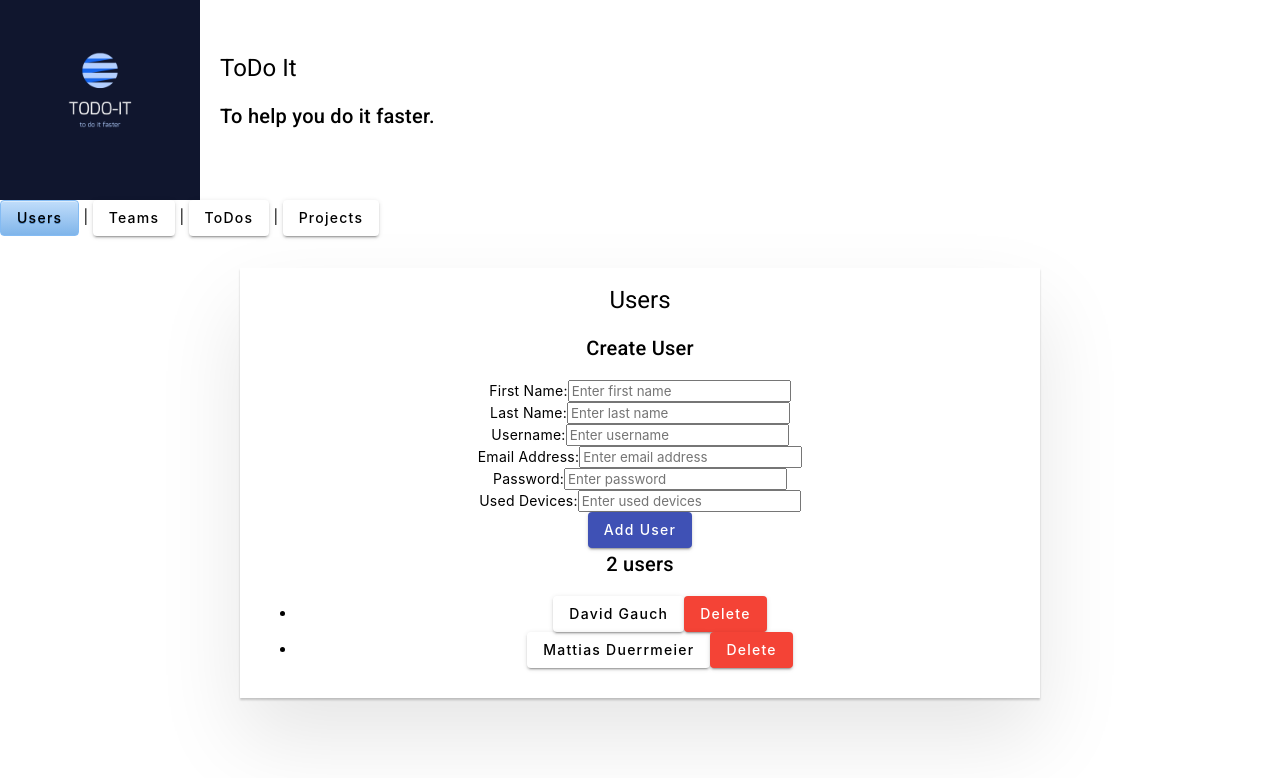
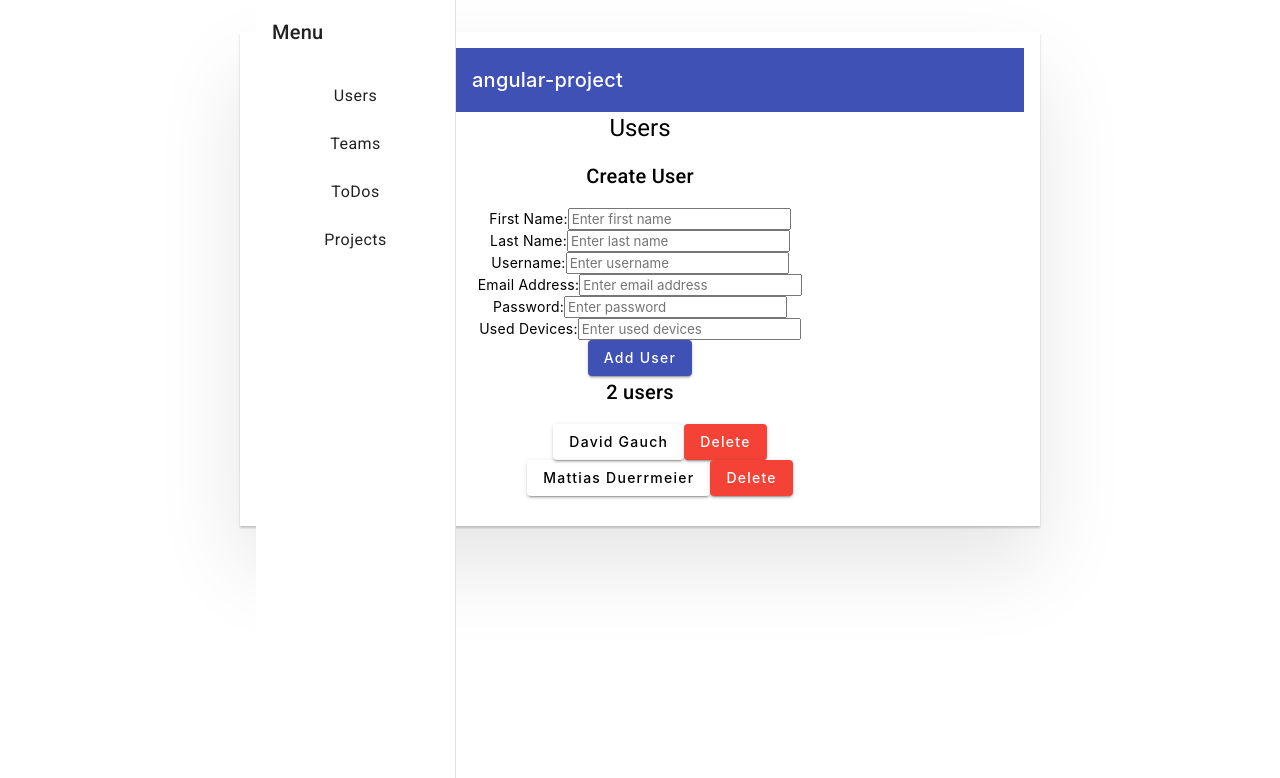
Before and after one commit to unifr-digits/todo-it, an Angular app in the folder angular-project/: page /app-user in a window 1280 px wide. Shown: the top 778 px of the page. Built offline with nearby package versions, Linux system fonts and the light colour scheme.

Commit message:
Add side navbar.

```diff
--- a/angular-project/src/app/app.component.html
+++ b/angular-project/src/app/app.component.html
@@ -1,3 +1,5 @@
+<!--
+TODO: We need to put this somewhere
 <div class="header">
   <img class="logo" src="assets/logo.png" alt="ToDo It logo" width="200" height="200" />
   <div>
@@ -5,25 +7,9 @@
     <h2>To help you do it faster.</h2>
   </div>
 </div>
-
-<nav class="navigation">
-  <button mat-raised-button routerLink="/app-user" routerLinkActive="activebutton" ariaCurrentWhenActive="page">
-    Users
-  </button>
-  |
-  <button mat-raised-button routerLink="/app-team" routerLinkActive="activebutton" ariaCurrentWhenActive="page">
-    Teams
-  </button>
-  |
-  <button mat-raised-button routerLink="/app-task" routerLinkActive="activebutton" ariaCurrentWhenActive="page">
-    ToDos
-  </button>
-  |
-  <button mat-raised-button routerLink="/app-project" routerLinkActive="activebutton" ariaCurrentWhenActive="page">
-    Projects
-  </button>
-</nav>
+-->
 
 <div class="main">
+  <app-navbar></app-navbar>
   <router-outlet></router-outlet>
 </div>
--- /dev/null
+++ b/angular-project/src/app/navbar/navbar.component.css
@@ -0,0 +1,17 @@
+.sidenav-container {
+  height: 100%;
+}
+
+.sidenav {
+  width: 200px;
+}
+
+.sidenav .mat-toolbar {
+  background: inherit;
+}
+
+.mat-toolbar.mat-primary {
+  position: sticky;
+  top: 0;
+  z-index: 1;
+}
--- /dev/null
+++ b/angular-project/src/app/navbar/navbar.component.html
@@ -0,0 +1,28 @@
+<mat-sidenav-container class="sidenav-container">
+  <mat-sidenav #drawer class="sidenav" fixedInViewport
+      [attr.role]="(isHandset$ | async) ? 'dialog' : 'navigation'"
+      [mode]="(isHandset$ | async) ? 'over' : 'side'"
+      [opened]="(isHandset$ | async) === false">
+    <mat-toolbar>Menu</mat-toolbar>
+    <mat-nav-list>
+      <a mat-list-item routerLink="/app-user" routerLinkActive="activebutton" ariaCurrentWhenActive="page">Users</a>
+      <a mat-list-item routerLink="/app-team" routerLinkActive="activebutton" ariaCurrentWhenActive="page">Teams</a>
+      <a mat-list-item routerLink="/app-task" routerLinkActive="activebutton" ariaCurrentWhenActive="page">ToDos</a>
+      <a mat-list-item routerLink="/app-project" routerLinkActive="activebutton" ariaCurrentWhenActive="page">Projects</a>
+    </mat-nav-list>
+  </mat-sidenav>
+  <mat-sidenav-content>
+    <mat-toolbar color="primary">
+      <button
+        type="button"
+        aria-label="Toggle sidenav"
+        mat-icon-button
+        (click)="drawer.toggle()"
+        *ngIf="isHandset$ | async">
+        <mat-icon aria-label="Side nav toggle icon">menu</mat-icon>
+      </button>
+      <span>angular-project</span>
+    </mat-toolbar>
+    <!-- Add Content Here -->
+  </mat-sidenav-content>
+</mat-sidenav-container>
--- /dev/null
+++ b/angular-project/src/app/navbar/navbar.component.ts
@@ -0,0 +1,21 @@
+import { Component } from '@angular/core';
+import { BreakpointObserver, Breakpoints } from '@angular/cdk/layout';
+import { Observable } from 'rxjs';
+import { map, shareReplay } from 'rxjs/operators';
+
+@Component({
+  selector: 'app-navbar',
+  templateUrl: './navbar.component.html',
+  styleUrls: ['./navbar.component.css']
+})
+export class NavbarComponent {
+
+  isHandset$: Observable<boolean> = this.breakpointObserver.observe(Breakpoints.Handset)
+    .pipe(
+      map(result => result.matches),
+      shareReplay()
+    );
+
+  constructor(private breakpointObserver: BreakpointObserver) {}
+
+}
```
Also changed, not shown: angular-project/src/app/app.module.ts (+12 -0 lines), 1 other file (tests, documents, lock files or other folders).
